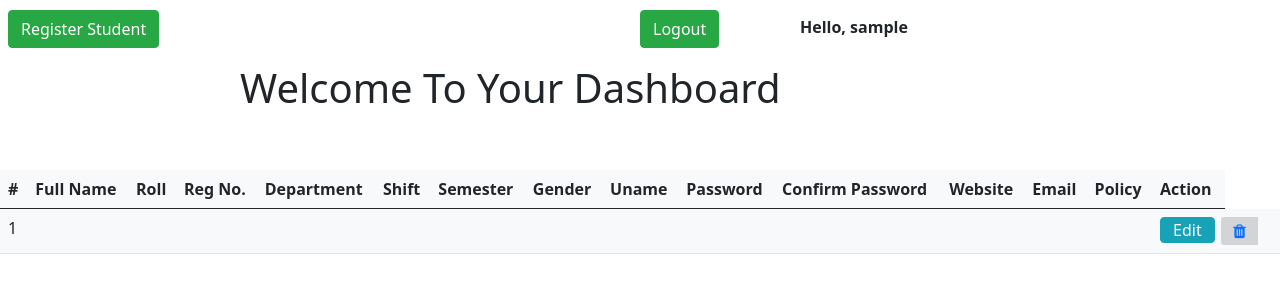
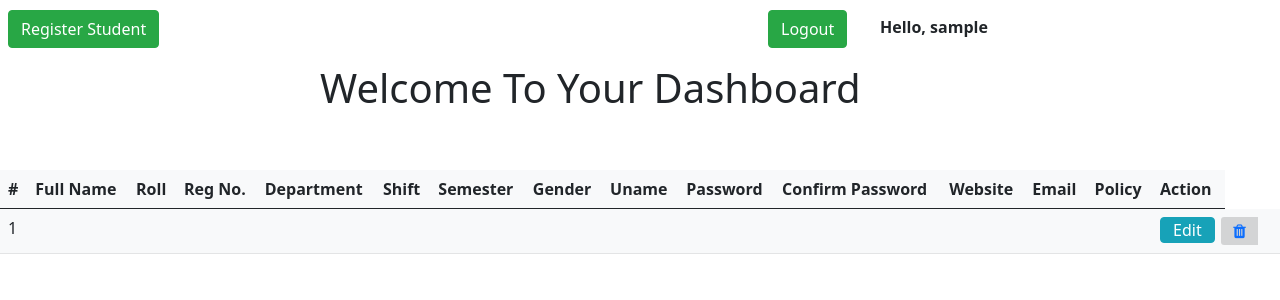
Before and after one commit to MOSES-do/SidehustleCrud, a PHP site: page /proj3/view.php in a window 1280 px wide. Shown: the top 300 px of the page. Run offline with PHP 8.4, Linux system fonts and the light colour scheme; the visitor is signed in with stand-in values (Sample User, id 1); tables that the repository leaves empty or names only in its code hold one stand-in row (values such as "Sample post"); data that the repository does not hold is empty.

Commit message:
Update view.php

```diff
--- a/proj3/view.php
+++ b/proj3/view.php
@@ -85,15 +85,15 @@ body{
 
             <form action="logout.php" method ="POST">
 
-             <input type = "submit"  value="Logout" style="margin-left:40em; position:absolute; top:0em;" name="logout" class="btn btn-success logout">
+             <input type = "submit"  value="Logout" style="margin-left:48em; position:absolute; top:0em;" name="logout" class="btn btn-success logout">
 
              </form>
 
         <?php
             if(isset($_SESSION['Username'])){//This forces the page to redirect back to login.php if session is not set and if session is
                 //set and open on multiple pages once one is logged out all is logged out.
-            echo "<span class='name'  style='margin:0px; font-weight:bold; position:absolute; width:8em; margin-left:50em; top:5px;'>" .'Hello, ' . $_SESSION["Username"] . "</span>";
-            echo '<div class="dboard"><h1 style="text-align:center; margin-left:6em;">Welcome To Your Dashboard</h1></div>';
+            echo "<span class='name'  style='margin:0px; font-weight:bold; position:absolute; width:8em; margin-left:55em; top:5px;'>" .'Hello, ' . $_SESSION["Username"] . "</span>";
+            echo '<div class="dboard"><h1 style="text-align:center; margin-left:8em;">Welcome To Your Dashboard</h1></div>';
             } else {
                 echo "<script> location.href='login.php' </script>";
 
```
